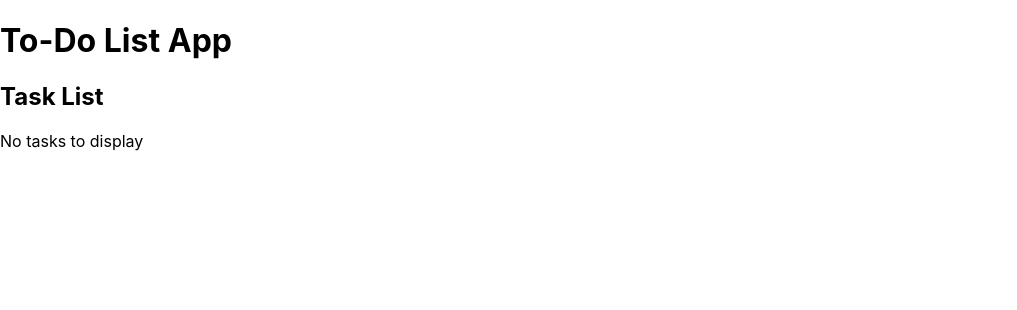
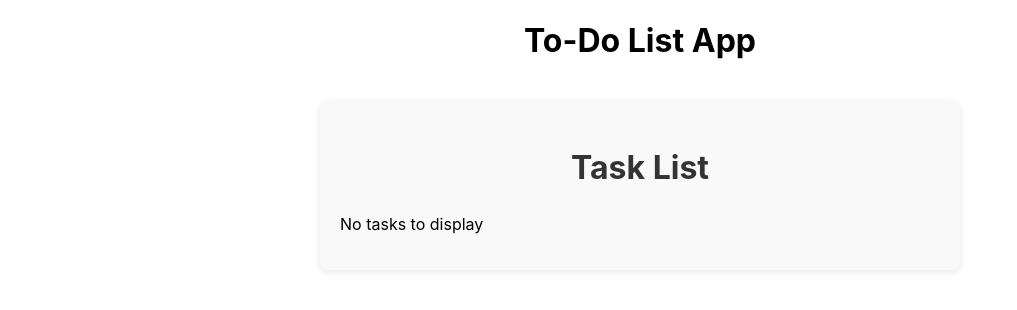
Before and after one commit to keerthana2624/React-todo-app, a React (Create React App) app in the folder to-do-app/: page /task-list in a window 1280 px wide. Shown: the top 310 px of the page, without its empty margins (0-1017 px from the left). Built offline with nearby package versions, Linux system fonts and the light colour scheme.

Commit message:
Created a addtask component

```diff
--- a/to-do-app/src/components/TaskList.css
+++ b/to-do-app/src/components/TaskList.css
@@ -8,9 +8,17 @@
     box-shadow: 0 2px 10px rgba(0, 0, 0, 0.1);
   }
 
+  header {
+    display: flex;
+    justify-content: center; /* Center the title horizontally */
+    align-items: center; /* Center the title vertically */
+    margin-bottom: 20px;
+  }
+
   h2 {
-    text-align: center;
+    font-size: 2rem;
     color: #333;
+    text-align: center; /* Ensure the text is centered within the header */
   }
 
   /* Styles for individual task items */
--- a/to-do-app/src/components/TaskList.jsx
+++ b/to-do-app/src/components/TaskList.jsx
@@ -1,5 +1,5 @@
 import React, { useState, useEffect } from "react";
-
+import './TaskList.css';
 const TaskList = () => {
   const [tasks, setTasks] = useState([]);
 
```
Also changed, not shown: to-do-app/src/components/AddTask.js (added).
